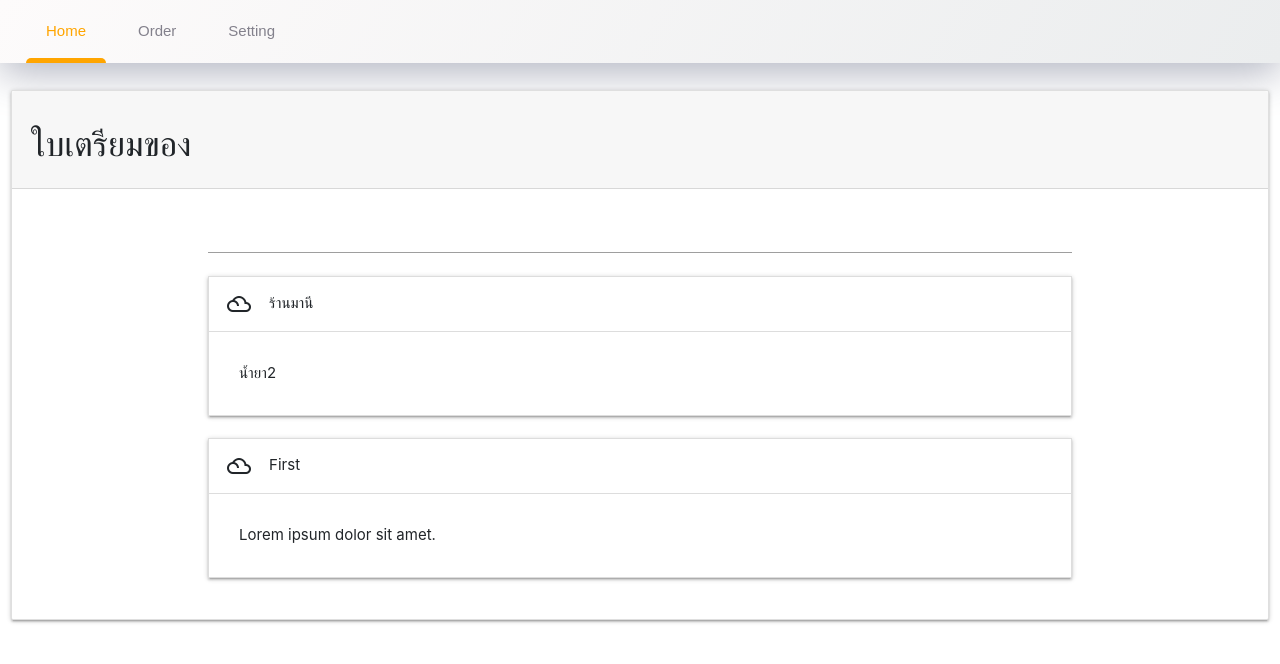
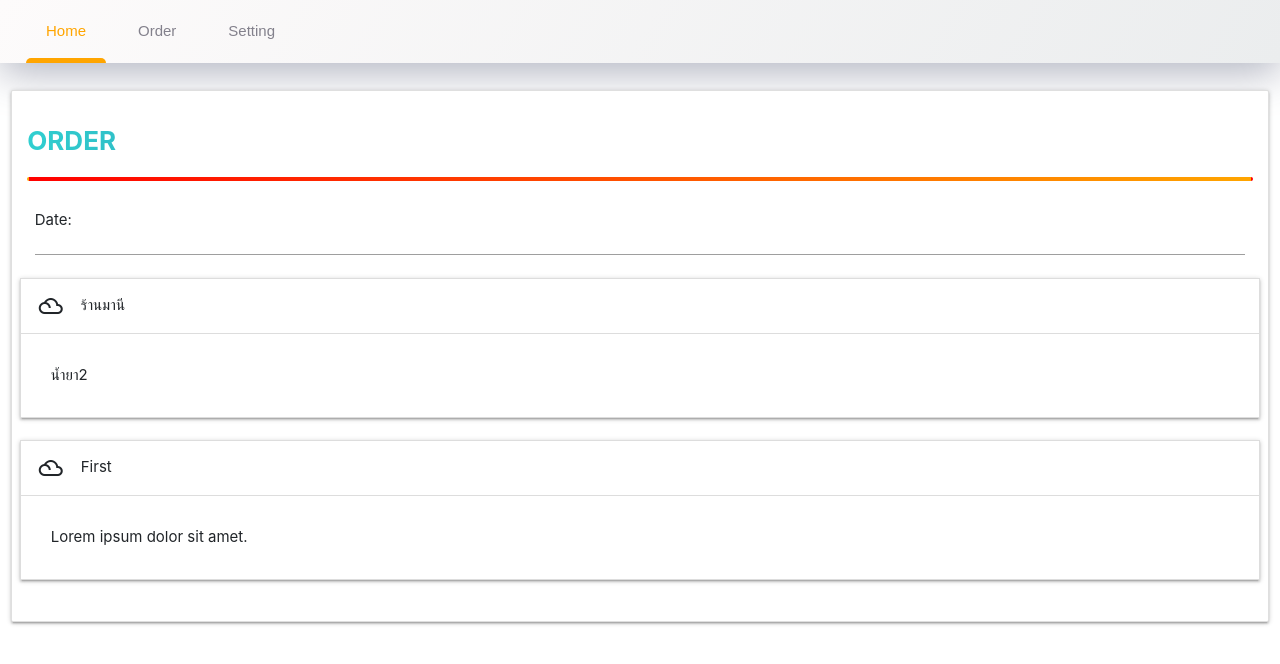
Before and after one commit to ToshyraF/bannashop, a Django app: page /order in a window 1280 px wide. Shown: the top 664 px of the page. Run offline with Django 3.2, Linux system fonts and the light colour scheme; some libraries are stand-ins or nearby versions.

Commit message:
make color grafaint

```diff
--- a/templates/component/subnavbar.html
+++ b/templates/component/subnavbar.html
@@ -1,4 +1,4 @@
-<nav class="sub-navbar" style="margin-top: 8px;background-image: linear-gradient(to top, #4481eb 0%, #04befe 100%);">
+<nav class="sub-navbar " style="margin-top: 8px;background-image: linear-gradient(to right, #77A1D3 0%, #79CBCA 51%, #77A1D3 100%);">
     <div class="nav-wrapper">
 
       <ul id="nav-mobile" class="left hide-on-med-and-down">
--- a/templates/main.html
+++ b/templates/main.html
@@ -16,6 +16,23 @@
             padding-right: 0px;
             padding-left: 0px;
         }
+        .break-line{
+            border: 2px solid transparent;
+            border-radius: 50px;
+            background: linear-gradient(to right, red, orange);
+            background-size:100% 5px
+        }
+        h2 {
+            text-transform: uppercase;
+            background: linear-gradient(to right, #30CFD0 0%, #330867 100%);
+            -webkit-background-clip: text;
+            -webkit-text-fill-color: transparent;
+        }
+        .modal{
+            height:auto;
+        }
+        /* .btn-grad {background-image: linear-gradient(to right, #77A1D3 0%, #79CBCA 51%, #77A1D3 100%)}
+        .btn-grad:hover { background-position: right center; } */
     </style>
 </head>
 <body>
--- a/templates/order.html
+++ b/templates/order.html
@@ -7,12 +7,21 @@
     <div class="row" style="display: block; margin-top: 20px">
         <div class="col s12">
             <div class="card card-nav-tabs">
-                <div class="card-header card-header-primary">
+                <!-- <div class="card-header card-header-primary">
                    <h4>ใบเตรียมของ</h4>
+                </div> -->
+                <div class="col-12 text-left">
+                    <h2 class="text-gradient-blue" style="font-size:26px"><b>Order</b></h2>
+                      <!-- <hr class="hr-sec"> -->
+                      <div class="break-line"></div>
                 </div>
-                <div class="card-body container">
+                <div class="card-body ">
                    <div class="row mb-2">
-                        <input type="text" class="datepicker">
+                      <div class="col-12 text-left" style="margin-top: 10px;">
+                        Date:
+                        <input type="text" class="datepicker" style="height: 1.5rem;">
+                      </div>
+
                    </div>
                    <div class="row mb-2">
                         <ul class="collapsible" style="width: 100%;">
```
Also changed, not shown: templates/province.html (+12 -7 lines), templates/setting.html (+7 -2 lines).
